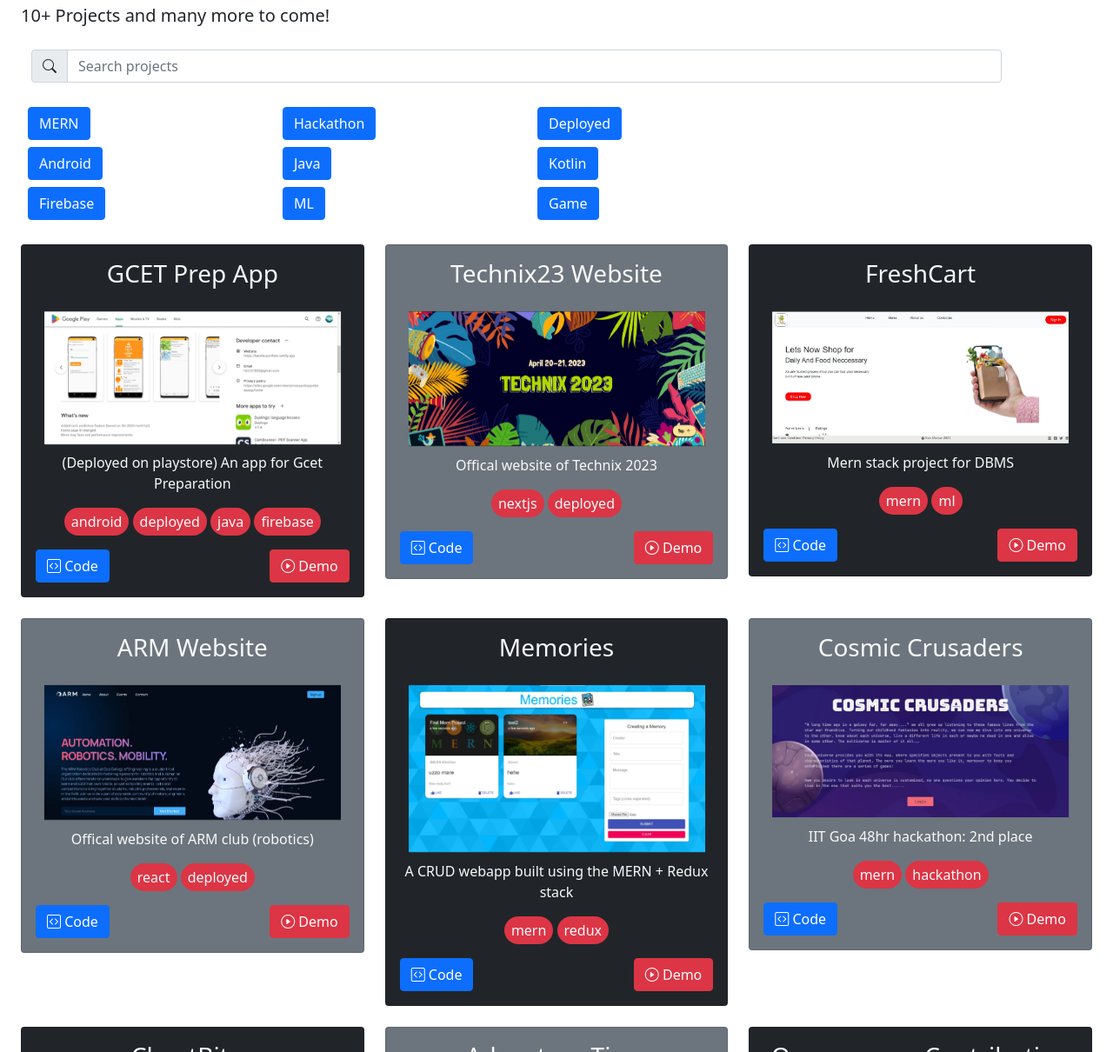
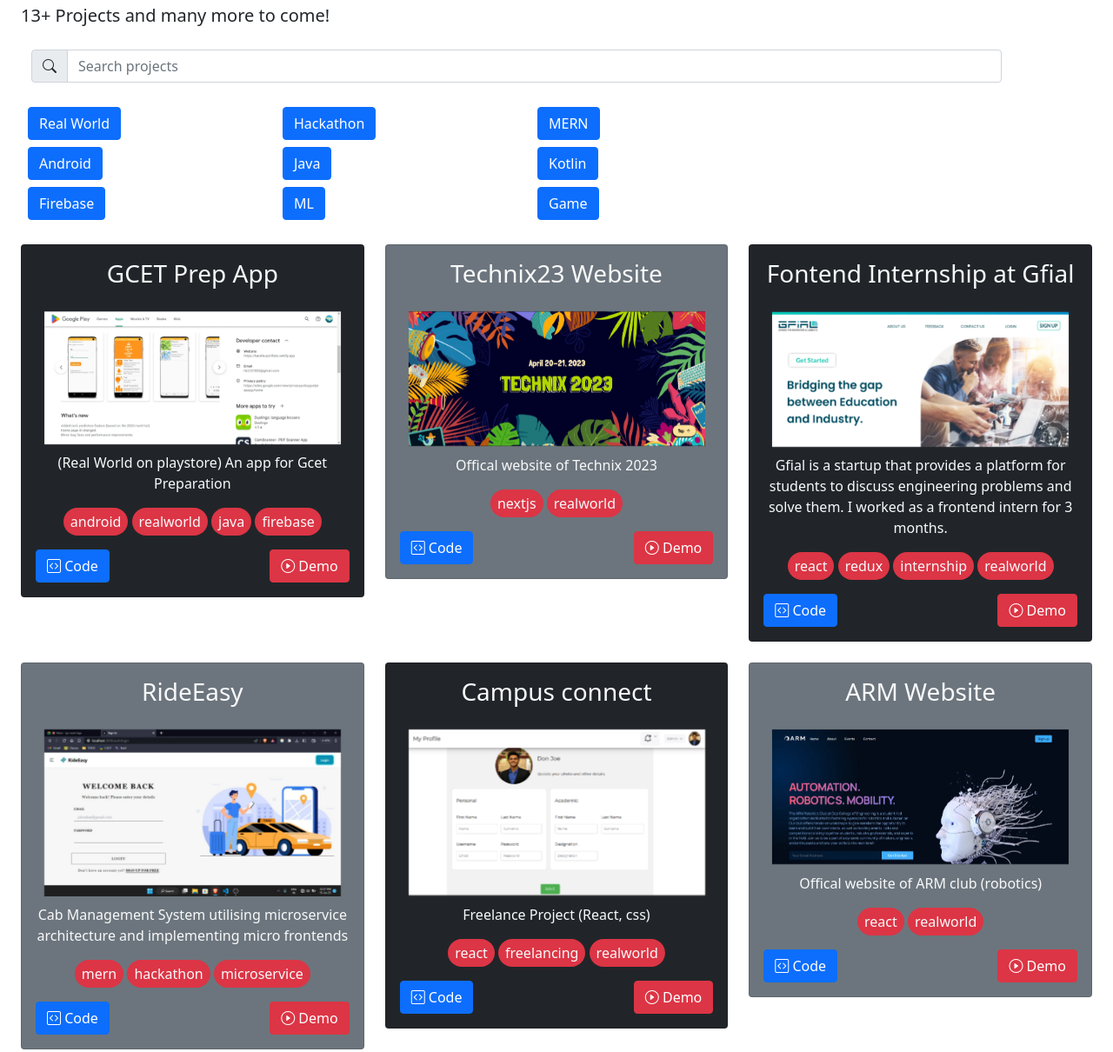
Before and after one commit to hk2257853/My-Portfolio, a plain HTML site: page project.html in a window 1280 px wide. Shown: the part 233-1443 px from the top of the page at 87% size. Drawn offline with nearby package versions, Linux system fonts and the light colour scheme.

Commit message:
added new projects for display

```diff
--- a/javascript/cardData.js
+++ b/javascript/cardData.js
@@ -33,10 +33,10 @@
     projectTitle: 'GCET Prep App',
     imgSource: 'resources/gcet.webp',
     flipText: '1000+ Downloads, rating: 4.9+',
-    descriptionText: '(Deployed on playstore) An app for Gcet Preparation',
+    descriptionText: '(Real World on playstore) An app for Gcet Preparation',
     demoLink: 'https://play.google.com/store/apps/details?id=com.hk.gcetprepapp&hl=en&gl=US',
     codeLink: 'https://github.com/hk2257853/GCETPrepApp',
-    tags: 'android,deployed,java,firebase',
+    tags: 'android,realworld,java,firebase',
   },
   {
     projectTitle: 'Technix23 Website',
@@ -45,8 +45,45 @@
     descriptionText: 'Offical website of Technix 2023',
     demoLink: 'https://technix23.vercel.app/',
     codeLink: 'https://github.com/lolla-sai/Technix23-Website',
-    tags: 'nextjs,deployed',
+    tags: 'nextjs,realworld',
   },
+  {
+    projectTitle: 'Fontend Internship at Gfial',
+    imgSource: 'resources/gfial.webp',
+    flipText: 'Utilized React and Redux to develop a rejection system, Revamped UI, restructured components, and resolved UI glitches, leading to improved page functionality, Anticipated a 25% increase in user engagement through the implementation of UI enhancements.',
+    descriptionText: 'Gfial is a startup that provides a platform for students to discuss engineering problems and solve them. I worked as a frontend intern for 3 months.',
+    demoLink: 'https://gfial.com/',
+    codeLink: 'https://gfial.com/',
+    tags: 'react,redux,internship,realworld',
+  },
+  {
+    projectTitle: 'RideEasy',
+    imgSource: 'resources/ride_easy.webp',
+    flipText: 'Consisted of three microservices: Driver detail, Cab detail and Management detail. Tech used: Nextjs, Nodejs, docker. Teamates: Puneet, Rushiket',
+    descriptionText: 'Cab Management System utilising microservice architecture and implementing micro frontends',
+    demoLink: 'https://drive.google.com/drive/folders/1Abo8gCZDr634a5AyVE2SQoyNBxZEdGLW',
+    codeLink: 'https://github.com/hk2257853/A4-23',
+    tags: 'mern,hackathon,microservice',
+  },
+  {
+    projectTitle: 'Campus connect',
+    imgSource: 'resources/campusconnect_freelancing.webp',
+    flipText: 'Revamped UI and added new features within a tight 2-day timeframe. Effectively collaborated with my teammate to deliver dynamic solutions. Engaged with clients to understand and meet their expectations, ensuring successful project execution. ',
+    descriptionText: 'Freelance Project (React, css)',
+    demoLink: 'https://docs.google.com/document/d/14U9IKArBdg0BJKcTSoLt221S087RSwn9/edit',
+    codeLink: 'https://docs.google.com/document/d/14U9IKArBdg0BJKcTSoLt221S087RSwn9/edit',
+    tags: 'react,freelancing,realworld',
+  },
+  {
+    projectTitle: 'ARM Website',
+    imgSource: 'resources/arm.webp',
+    flipText: 'Added google auth (firebase), contact us, poll and hosted on vercel',
+    descriptionText: 'Offical website of ARM club (robotics) ',
+    demoLink: 'https://arm-website.vercel.app/',
+    codeLink: 'https://github.com/hk2257853/arm-website',
+    tags: 'react,realworld',
+  },
+
   {
     projectTitle: 'FreshCart',
     imgSource: 'resources/freshkart.webp',
@@ -55,15 +92,6 @@
     demoLink: 'https://docs.google.com/document/d/1TpbD9dnyezhD7vGMMyMBXxMASZFBve_j/edit',
     codeLink: 'https://github.com/hk2257853/Grocery',
     tags: 'mern,ml',
-  },
-  {
-    projectTitle: 'ARM Website',
-    imgSource: 'resources/arm.webp',
-    flipText: 'Added google auth (firebase), contact us, poll and hosted on vercel',
-    descriptionText: 'Offical website of ARM club (robotics) ',
-    demoLink: 'https://arm-website.vercel.app/',
-    codeLink: 'https://github.com/hk2257853/arm-website',
-    tags: 'react,deployed',
   },
   {
     projectTitle: 'Memories',
@@ -108,7 +136,7 @@
     descriptionText: 'CalcHub - html, CSS, JS, Bootstrap',
     demoLink: '',
     codeLink: 'https://github.com/vasu-1/CalcHub/tree/main/Calculators/BaseX_Calculator',
-    tags: 'static,deployed',
+    tags: 'static,realworld',
   },
   {
     projectTitle: 'ToDoList',
--- a/project.html
+++ b/project.html
@@ -44,13 +44,13 @@
     <div class="container m-3 fade-in">
       <div class="row">
         <div class="col-3 m-1">
-          <button class="btn btn-primary tag-button" data-tag="mern">MERN</button>
+          <button class="btn btn-primary tag-button" data-tag="realworld">Real World</button>
         </div>
         <div class="col-3 m-1">
           <button class="btn btn-primary tag-button" data-tag="hackathon">Hackathon</button>
         </div>
         <div class="col-3 m-1">
-          <button class="btn btn-primary tag-button" data-tag="deployed">Deployed</button>
+          <button class="btn btn-primary tag-button" data-tag="mern">MERN</button>
         </div>
         <div class="col-3 m-1">
           <button class="btn btn-primary tag-button" data-tag="android">Android</button>
```
Also changed, not shown: index.html (+1 -0 lines), resources/campusconnect_freelancing.webp (added), resources/gfial.webp (added), resources/ride_easy.webp (added).
